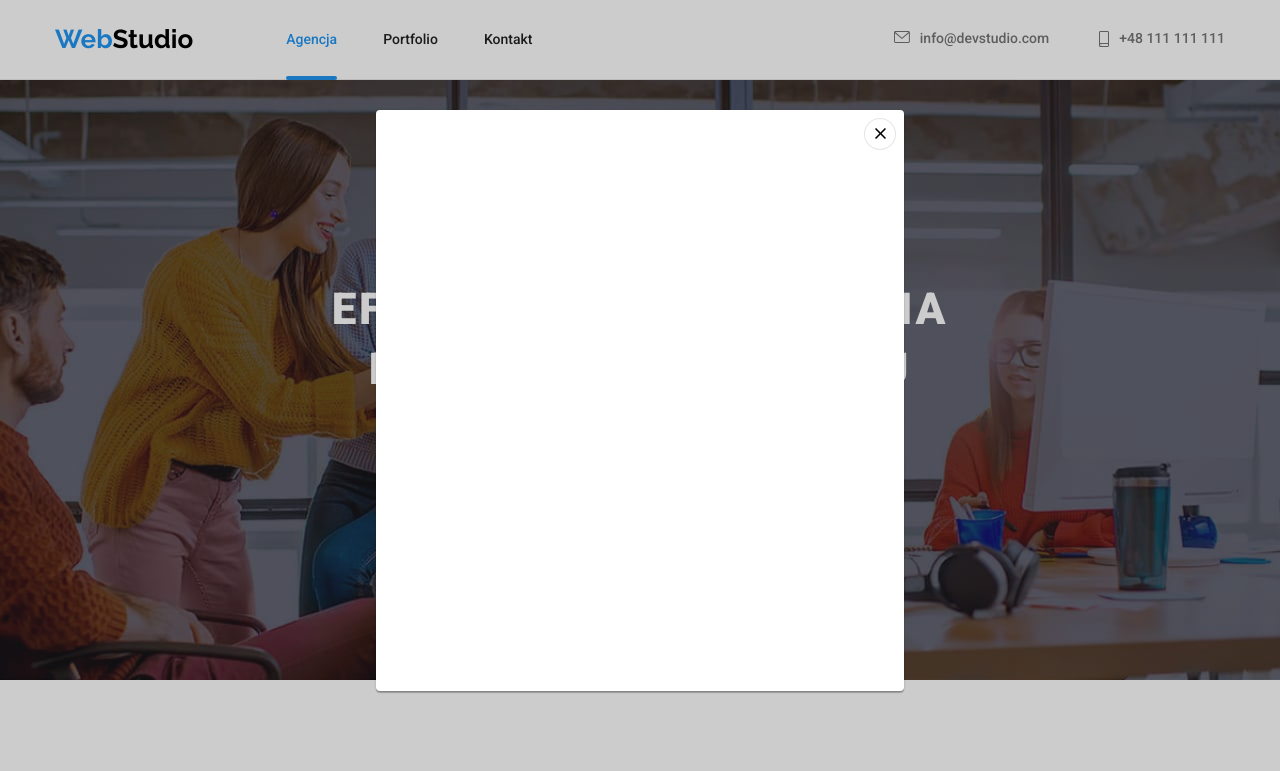
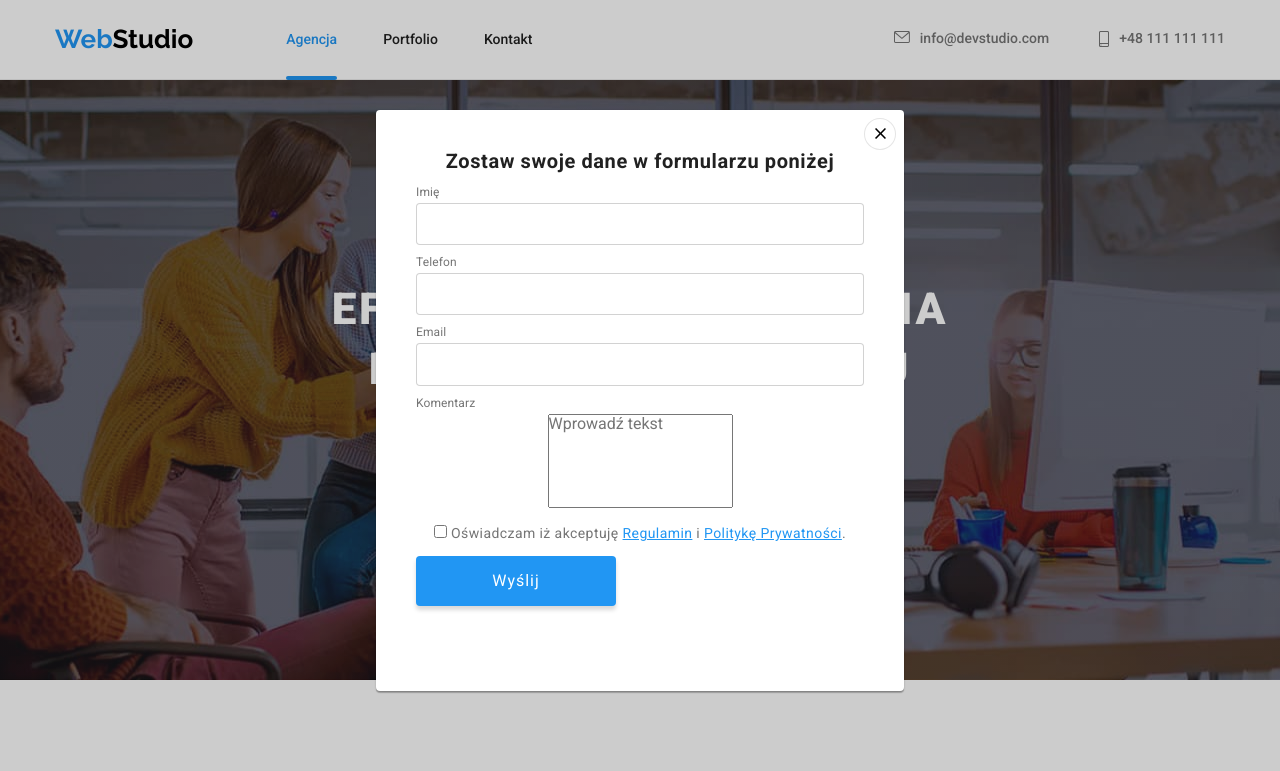
Before and after one commit to smuku-mk/goit-markup-hw-06, a plain HTML site: page index.html in a window 1280 px wide. Both pictures are taken after a click on the button "Zamów usługę". Shown: the top 771 px of the page. Drawn offline with Linux system fonts and the light colour scheme.

Commit message:
order form #1
order form #1

```diff
--- a/css/style.css
+++ b/css/style.css
@@ -20,30 +20,22 @@ body {
   font-family: "Roboto", sans-serif;
   color: var(--body-color);
 }
-h1,
-h2,
-h3,
-h4,
-h5,
-h6,
-p,
 ul {
   list-style-type: none;
-  margin: 0;
-  padding: 0;
+}
+a {
+  text-decoration: none;
 }
 
 /* logo */
 .logo-header {
   font-family: "Raleway", sans-serif;
-  text-decoration: none;
   color: var(--black-color);
   font-size: 26px;
   line-height: 1.19;
 }
 .logo-footer {
   font-family: "Raleway", sans-serif;
-  text-decoration: none;
   color: var(--white-color);
   font-size: 26px;
   line-height: 1.19;
@@ -54,7 +46,6 @@ ul {
 
 /* nav */
 .nav-links {
-  text-decoration: none;
   color: inherit;
   font-weight: 500;
   font-size: 14px;
@@ -105,7 +96,6 @@ ul {
 /* contacts */
 .contacts-header {
   display: flex;
-  text-decoration: none;
   color: var(--text-color);
   fill: var(--text-color);
   font-weight: 500;
@@ -121,7 +111,6 @@ ul {
   fill: var(--brand-color);
 }
 .contacts-footer {
-  text-decoration: none;
   color: var(--contacts-footer-color);
   font-weight: 400;
   font-size: 14px;
@@ -562,6 +551,7 @@ ul {
   transition-property: transform, border-radius;
   transition-duration: 0.4s;
   transition-timing-function: cubic-bezier(0.4, 0, 0.2, 1);
+  padding: 40px;
 }
 .is-hidden .modal {
   transform: scale(0.1);
@@ -584,7 +574,7 @@ ul {
   margin-top: 12px;
   display: inline-block;
 }
-input {
+input[name="newsletter-email"] {
   background-color: var(--header-footer-bg);
   border: 1px solid rgba(255, 255, 255, 0.3);
   filter: drop-shadow(0px 4px 4px rgba(0, 0, 0, 0.15));
@@ -593,7 +583,7 @@ input {
   padding: 15px 16px;
   width: 358px;
 }
-input::placeholder {
+input[name="newsletter-email"]::placeholder {
   font-size: 16px;
   line-height: 1.25;
   letter-spacing: 0.03em;
@@ -630,3 +620,59 @@ input::placeholder {
 }
 
 /* modal form */
+.modal-title {
+  font-size: 20px;
+  line-height: 1, 15;
+  letter-spacing: 0.03em;
+  color: inherit;
+  margin-bottom: 12px;
+}
+.order-form {
+  /* display: flex; */
+  /* flex-direction: column; */
+  /* text-align: left; */
+}
+.order-input-title {
+  font-size: 12px;
+  line-height: 1.17;
+  letter-spacing: 0.01em;
+  color: var(--text-color);
+  margin-bottom: 4px;
+  text-align: left;
+}
+.button-order {
+  width: 200px;
+  height: 50px;
+  background-color: var(--brand-color);
+  color: var(--white-color);
+  box-shadow: 0px 4px 4px rgba(0, 0, 0, 0.15);
+  font-size: 16px;
+  line-height: 1.88;
+  letter-spacing: 0.06em;
+  display: block;
+}
+.order-links {
+  text-decoration: underline;
+  color: var(--brand-color);
+}
+.order-checkbox-text {
+  font-size: 14px;
+  line-height: 1.71;
+  letter-spacing: 0.03em;
+  color: var(--text-color);
+}
+.order-label {
+  display: block;
+  margin-bottom: 10px;
+  width: 100%;
+}
+.order-comment {
+  resize: none;
+}
+.order-input {
+  width: 100%;
+  border: 1px solid rgba(33, 33, 33, 0.2);
+  border-radius: 4px;
+  color: inherit;
+  padding: 11px 12px 11px 42px;
+}
--- a/index.html
+++ b/index.html
@@ -73,6 +73,53 @@
                   ></use>
                 </svg>
               </button>
+              <h2 class="modal-title">
+                Zostaw swoje dane w formularzu poniżej
+              </h2>
+              <form name="order" autocomplete="on" validate>
+                <div class="order-form" role="group" aria-labelledby="order">
+                  <label class="order-label">
+                    <p class="order-input-title">Imię</p>
+                    <input
+                      class="order-input"
+                      type="text"
+                      name="order-first-name"
+                    />
+                  </label>
+                  <label class="order-label">
+                    <p class="order-input-title">Telefon</p>
+                    <input class="order-input" type="tel" name="order-tel" />
+                  </label>
+                  <label class="order-label">
+                    <p class="order-input-title">Email</p>
+                    <input
+                      class="order-input"
+                      type="email"
+                      name="order-email"
+                    />
+                  </label>
+                  <label class="order-label">
+                    <p class="order-input-title">Komentarz</p>
+                    <textarea
+                      class="order-comment"
+                      name="order-comment"
+                      rows="5"
+                      placeholder="Wprowadź tekst"
+                    ></textarea>
+                  </label>
+                  <label class="order-label">
+                    <input type="checkbox" />
+                    <span class="order-checkbox-text">
+                      Oświadczam iż akceptuję
+                      <a class="order-links" href="#">Regulamin</a> i
+                      <a class="order-links" href="#">Politykę Prywatności</a>.
+                    </span>
+                  </label>
+                  <button class="all-buttons button-order" type="submit">
+                    Wyślij
+                  </button>
+                </div>
+              </form>
             </div>
           </div>
         </div>
@@ -597,6 +644,7 @@
                 type="email"
                 name="newsletter-email"
                 placeholder="E-mail"
+                required
               />
             </label>
           </div>
```
Also changed, not shown: portfolio.html (+1 -0 lines).
